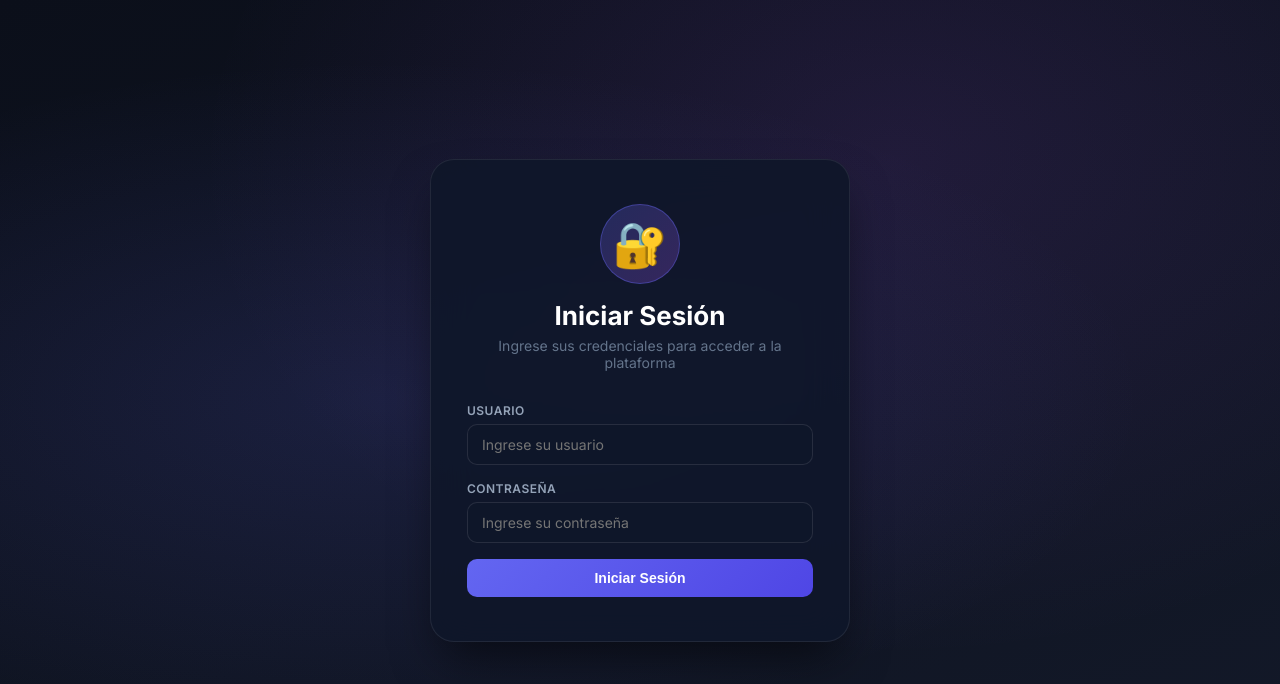
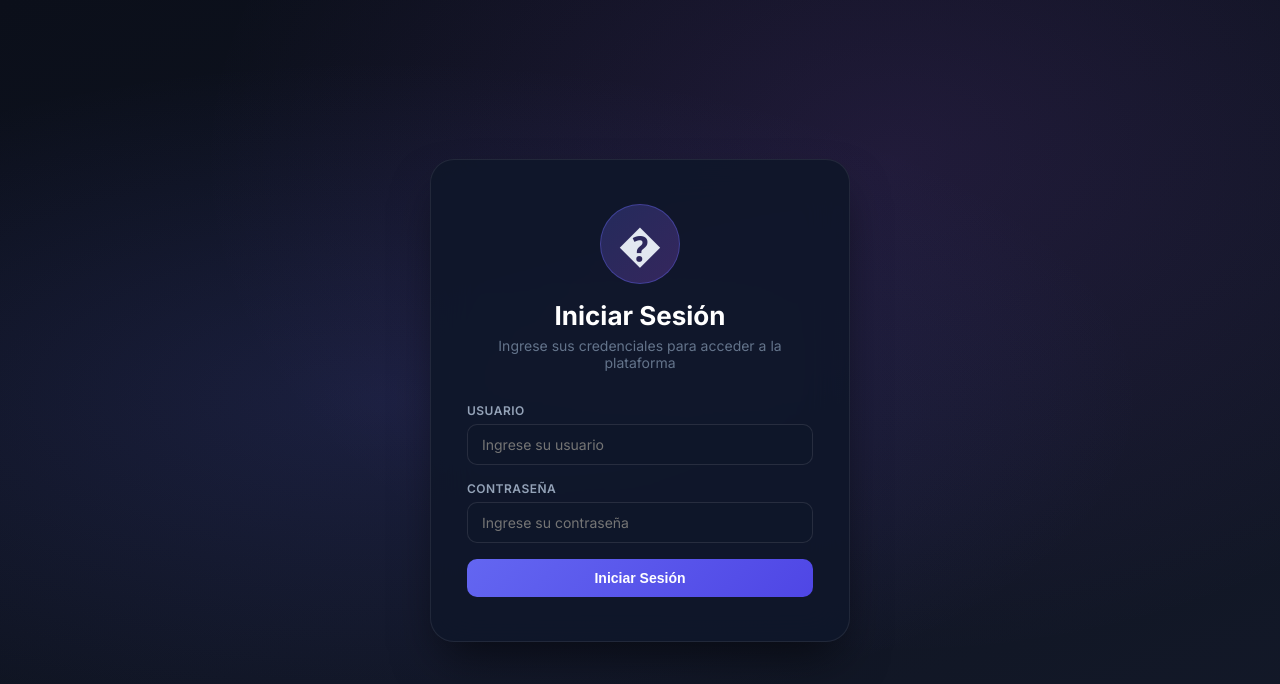
Before and after one commit to roger06javi/G7_Agencia-de-viaje, a React (Vite) app in the folder frontend/: page / in a window 1280 px wide. Shown: the top 684 px of the page. Built offline with nearby package versions, Linux system fonts and the light colour scheme; no server answers.

Commit message:
Cambiar icono de login

```diff
--- a/frontend/src/pages/login.jsx
+++ b/frontend/src/pages/login.jsx
@@ -49,7 +49,7 @@ function Login() {
         <div className="login-container">
             <div className="login-card">
                 <div className="login-header">
-                    <div className="avatar-icon">🔐</div>
+                    <div className="avatar-icon">�</div>
                     <h2>Iniciar Sesión</h2>
                     <p>Ingrese sus credenciales para acceder a la plataforma</p>
                 </div>
```
